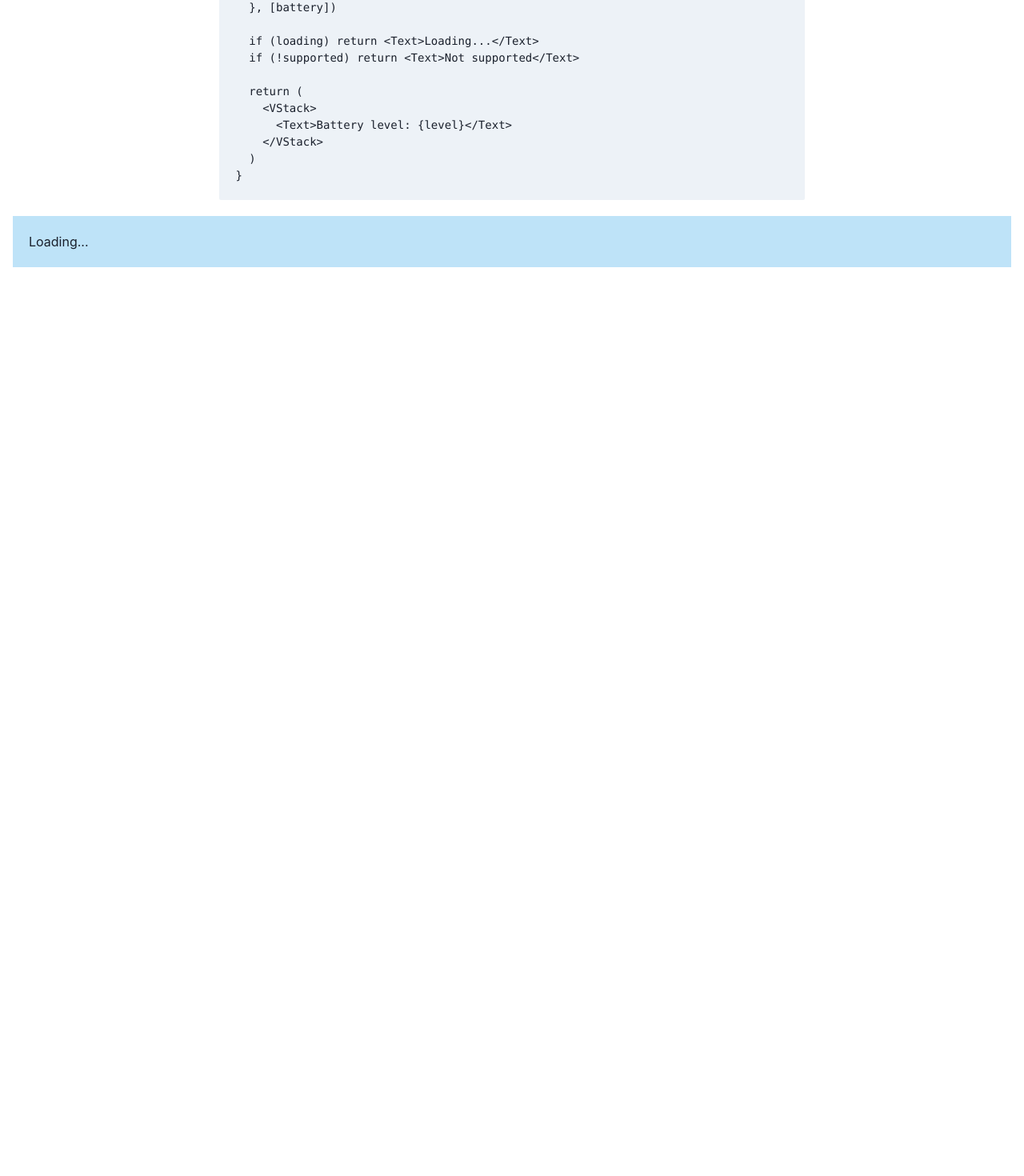
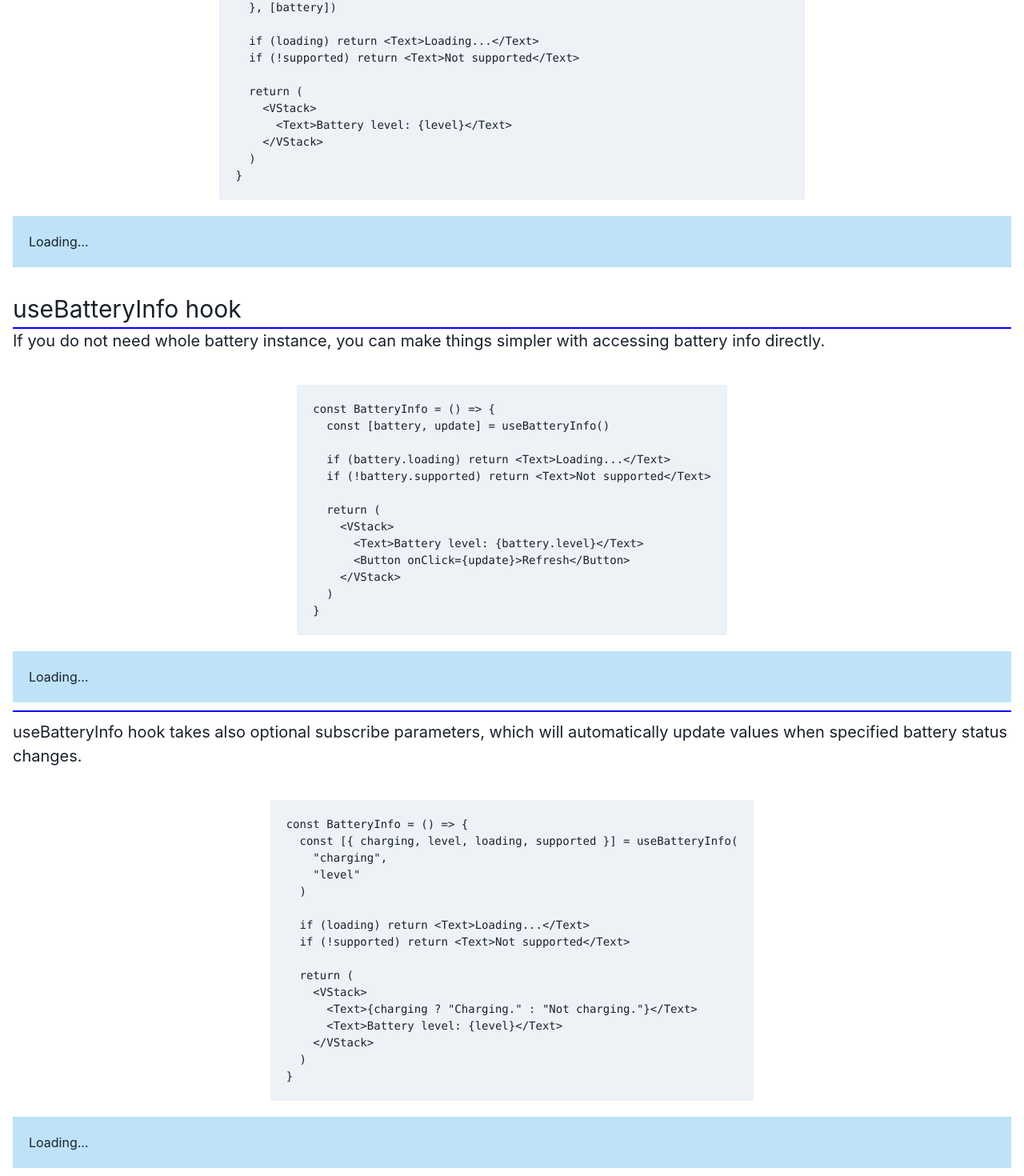
Before and after one commit to AndrejG231/web-apis, a Next.js app: page /battery-api in a window 1280 px wide. Shown: the part 721-2191 px from the top of the page at 80% size. Before the commit the page ends 1065 px from the top, so only its background shows below. Built offline with nearby package versions, Linux system fonts and the light colour scheme.

Commit message:
feat: useBatteryInfo docs

```diff
--- a/pages/battery-api/_snippets.ts
+++ b/pages/battery-api/_snippets.ts
@@ -19,3 +19,34 @@ export const useBatteryHookSnippet = `const BatteryInfo = () => {
     </VStack>
   )
 }`
+
+export const useBatteryInfo1 = `const BatteryInfo = () => {
+  const [battery, update] = useBatteryInfo()
+
+  if (battery.loading) return <Text>Loading...</Text>
+  if (!battery.supported) return <Text>Not supported</Text>
+
+  return (
+    <VStack>
+      <Text>Battery level: {battery.level}</Text>
+      <Button onClick={update}>Refresh</Button>
+    </VStack>
+  )
+}`
+
+export const useBatteryInfo3 = `const BatteryInfo = () => {
+  const [{ charging, level, loading, supported }] = useBatteryInfo(
+    "charging",
+    "level"
+  )
+
+  if (loading) return <Text>Loading...</Text>
+  if (!supported) return <Text>Not supported</Text>
+
+  return (
+    <VStack>
+      <Text>{charging ? "Charging." : "Not charging."}</Text>
+      <Text>Battery level: {level}</Text>
+    </VStack>
+  )
+}`
--- a/pages/battery-api/_usage.tsx
+++ b/pages/battery-api/_usage.tsx
@@ -1,8 +1,9 @@
-import { Text, VStack } from "@chakra-ui/react"
+import { Button, Text, VStack } from "@chakra-ui/react"
 import { useEffect, useState } from "react"
 import { useBattery } from "../../packages/battery/useBattery"
+import { useBatteryInfo } from "../../packages/battery/useBatteryInfo"
 
-const BatteryInfo = () => {
+const BatteryInfo1 = () => {
   const [level, setLevel] = useState(0)
   const { loading, supported, battery } = useBattery()
 
@@ -24,4 +25,35 @@ const BatteryInfo = () => {
   )
 }
 
-export { BatteryInfo }
+const BatteryInfo2 = () => {
+  const [battery, update] = useBatteryInfo()
+
+  if (battery.loading) return <Text>Loading...</Text>
+  if (!battery.supported) return <Text>Not supported</Text>
+
+  return (
+    <VStack>
+      <Text>Battery level: {battery.level}</Text>
+      <Button onClick={update}>Refresh</Button>
+    </VStack>
+  )
+}
+
+const BatteryInfo3 = () => {
+  const [{ charging, level, loading, supported }, update] = useBatteryInfo(
+    "charging",
+    "level"
+  )
+
+  if (loading) return <Text>Loading...</Text>
+  if (!supported) return <Text>Not supported</Text>
+
+  return (
+    <VStack>
+      <Text>{charging ? "Charging." : "Not charging."}</Text>
+      <Text>Battery level: {level}</Text>
+    </VStack>
+  )
+}
+
+export { BatteryInfo1, BatteryInfo2, BatteryInfo3 }
--- a/pages/battery-api/index.tsx
+++ b/pages/battery-api/index.tsx
@@ -10,8 +10,12 @@ import {
   SubTitle,
   Title,
 } from "../../components/Markdown"
-import { BatteryInfo } from "./_usage"
-import { useBatteryHookSnippet } from "./_snippets"
+import { BatteryInfo1, BatteryInfo2, BatteryInfo3 } from "./_usage"
+import {
+  useBatteryHookSnippet,
+  useBatteryInfo1,
+  useBatteryInfo3,
+} from "./_snippets"
 
 const mdnSrc =
   "http://developer.mozilla.org/en-US/docs/Web/API/Background_Fetch_API"
@@ -43,7 +47,34 @@ const BackgroundPage: NextPage = () => {
       <Code>{useBatteryHookSnippet}</Code>
       <Space>20px</Space>
       <Box background={"blue.100"} p={5}>
-        <BatteryInfo />
+        <BatteryInfo1 />
+      </Box>
+      <Space>10px</Space>
+      <Space>20px</Space>
+
+      {/* Use battery info hook */}
+      <SubTitle>useBatteryInfo hook</SubTitle>
+      <Description>
+        If you do not need whole battery instance, you can make things simpler
+        with accessing battery info directly.
+      </Description>
+      <Code>{useBatteryInfo1}</Code>
+      <Space>20px</Space>
+      <Box background={"blue.100"} p={5}>
+        <BatteryInfo2 />
+      </Box>
+      <Space>10px</Space>
+      {/* Use battery info hook with subscribe */}
+      <SubTitle />
+      <Space>10px</Space>
+      <Description>
+        useBatteryInfo hook takes also optional subscribe parameters, which will
+        automatically update values when specified battery status changes.
+      </Description>
+      <Code>{useBatteryInfo3}</Code>
+      <Space>20px</Space>
+      <Box background={"blue.100"} p={5}>
+        <BatteryInfo3 />
       </Box>
       <Space>10px</Space>
     </Content>
```
